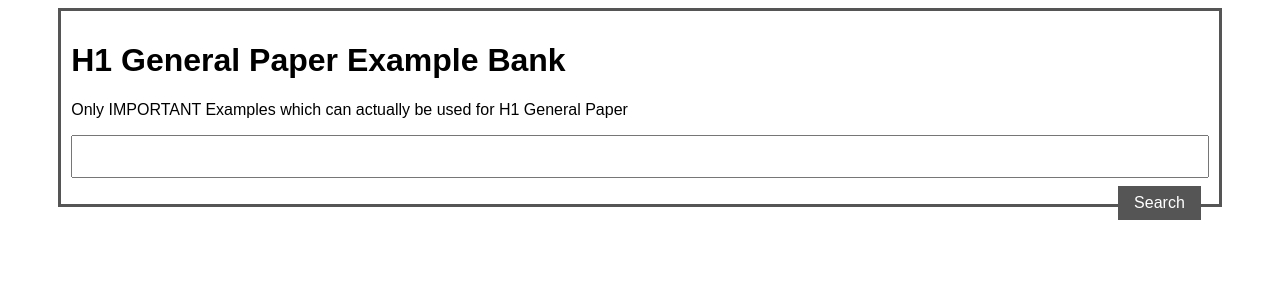
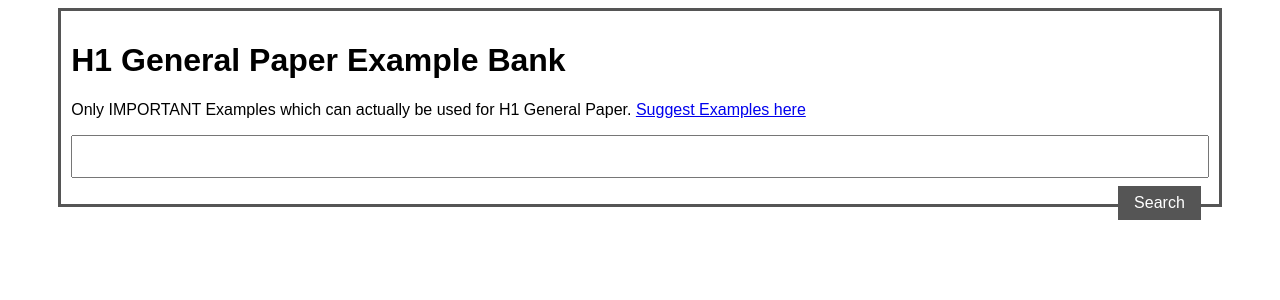
Before and after one commit to Hackin7/example-bank, a Flask app: page / in a window 1280 px wide. Shown: the top 300 px of the page. Run offline with Flask 2, Linux system fonts and the light colour scheme.

Commit message:
Google form

```diff
--- a/templates/main.html
+++ b/templates/main.html
@@ -9,7 +9,8 @@
 
 <div class="content">
 <h1>H1 General Paper Example Bank</h1>
-<p>Only IMPORTANT Examples which can actually be used for H1 General Paper</p>
+<p>Only IMPORTANT Examples which can actually be used for H1 General Paper. <a href="https://forms.gle/fzzVzGK4QHNjG8U37">Suggest Examples here</a></p>
+
 
 <form action="/results" method="GET">
 
```
